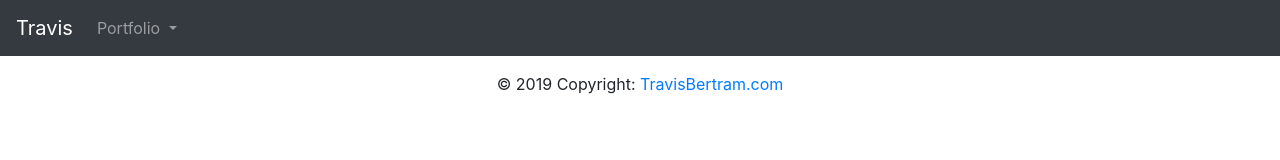
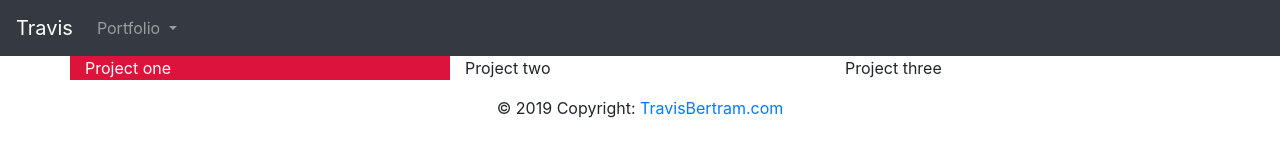
Before and after one commit to TravisBert/Site, a website: page views/index.html in a window 1280 px wide. Drawn offline with nearby package versions, Linux system fonts and the light colour scheme; files that its build step writes are made by us from their sources.

Commit message:
connect css to the app

```diff
--- /dev/null
+++ b/assets/styles.css
@@ -0,0 +1,4 @@
+#projectOne {
+    background-color: crimson;
+    color: white;
+}
--- a/views/index.html
+++ b/views/index.html
@@ -2,7 +2,7 @@
 <html lang="en">
 
 <head>
-    <link rel="stylesheet" type="text/css" href="style.css">
+    <link rel="stylesheet" type="text/css" href="/assets/styles.css">
     <link rel="stylesheet" href="https://stackpath.bootstrapcdn.com/bootstrap/4.1.3/css/bootstrap.min.css" integrity="sha384-MCw98/SFnGE8fJT3GXwEOngsV7Zt27NXFoaoApmYm81iuXoPkFOJwJ8ERdknLPMO" crossorigin="anonymous">
     <script src="https://code.jquery.com/jquery-3.3.1.slim.min.js" integrity="sha384-q8i/X+965DzO0rT7abK41JStQIAqVgRVzpbzo5smXKp4YfRvH+8abtTE1Pi6jizo" crossorigin="anonymous"></script>
     <link rel="stylesheet" href="https://cdnjs.cloudflare.com/ajax/libs/font-awesome/4.7.0/css/font-awesome.min.css">
@@ -34,8 +34,18 @@
       </ul>
     </div>
   </nav>
-<div class="container-fluid">
-
+<div class="container">
+  <div class="row">
+    <div id="projectOne" class="col-sm">
+      Project one
+    </div>
+    <div class="col-sm">
+      Project two
+    </div>
+    <div class="col-sm">
+      Project three
+    </div>
+  </div>
 
 </div>
 <footer class="page-footer">
```
Also changed, not shown: app.js (+4 -5 lines), style.css (deleted, +0 -11 lines).
